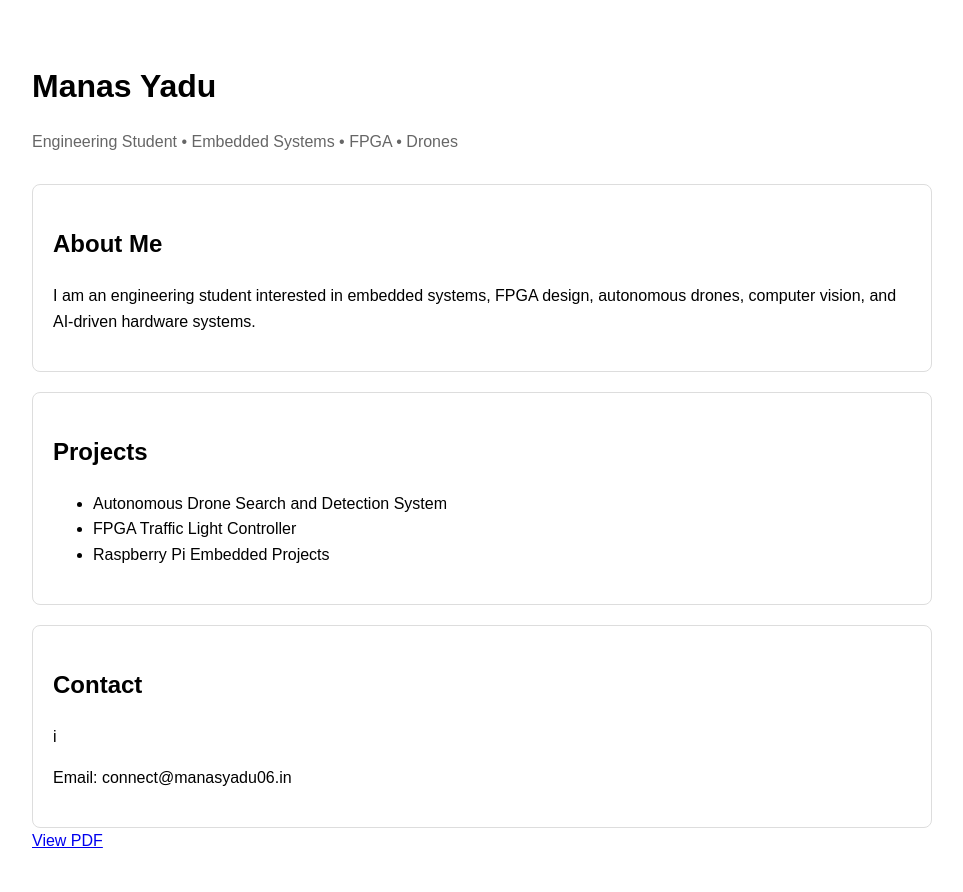
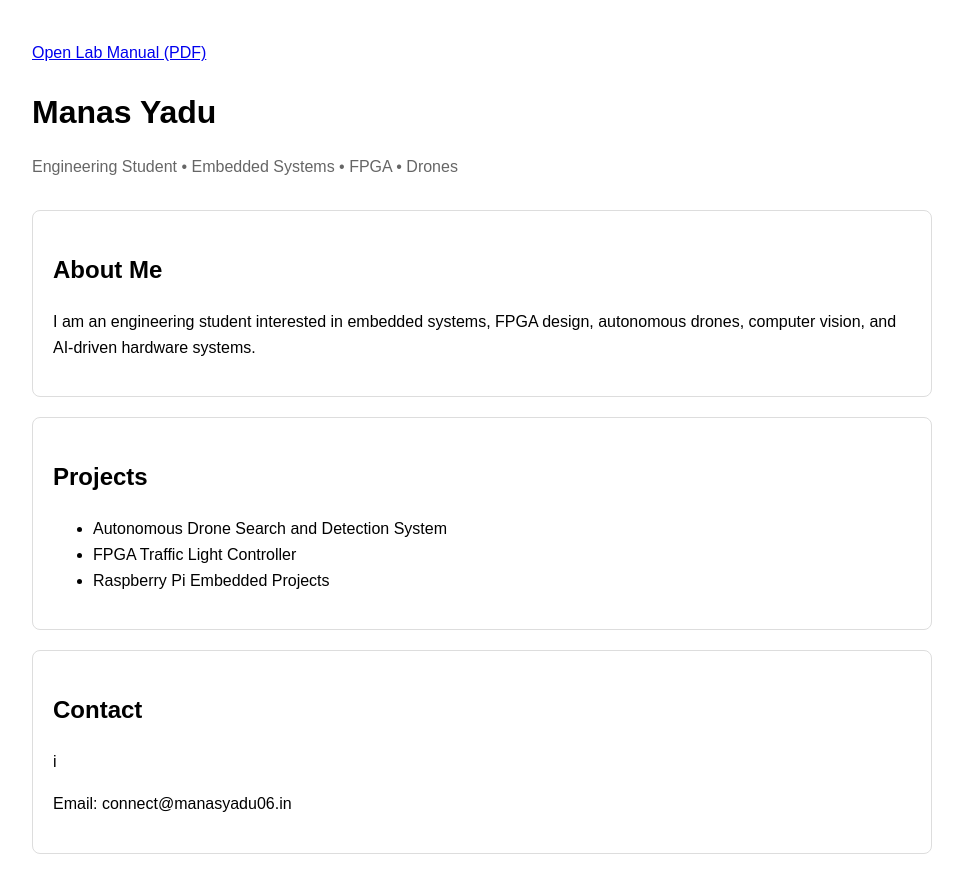
Before and after one commit to ManasYadu06/manasyadu-website, a plain HTML site: page index.html in a window 1280 px wide. Shown: the whole page, without its empty margins (158-1121 px from the left). Drawn offline with Linux system fonts and the light colour scheme.

Commit message:
Add link to Lab Manual and update header
Added a link to the Lab Manual PDF and updated the header.

```diff
--- a/index.html
+++ b/index.html
@@ -28,6 +28,8 @@
     </style>
 </head>
 <body>
+<a href="SirMVIT_BEC702_Lab_Manual.pdf" target="_blank">Open Lab Manual (PDF)</a>
+
 
 <h1>Manas Yadu</h1>
 <p class="subtitle">
@@ -56,8 +58,6 @@ Engineering Student • Embedded Systems • FPGA • Drones
     <p>i</p>
     <p>Email: connect@manasyadu06.in</p>
 </div>
-    <a href="assets/your-file.pdf" target="_blank" type="application/pdf">View PDF</a>
-
 
 </body>
 </html>
```
